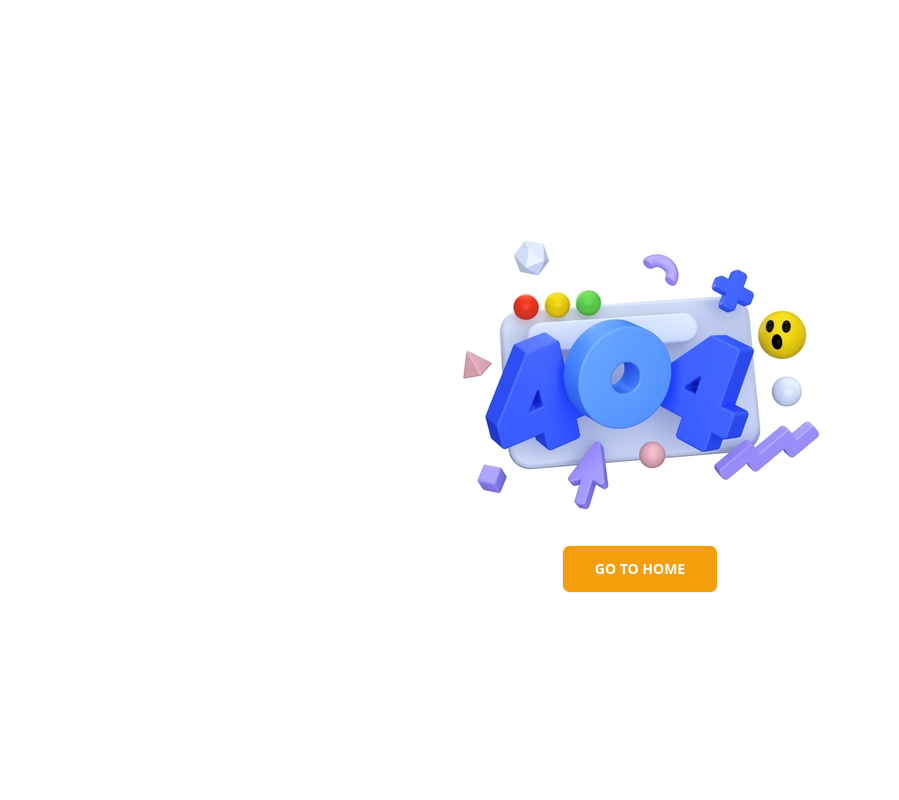
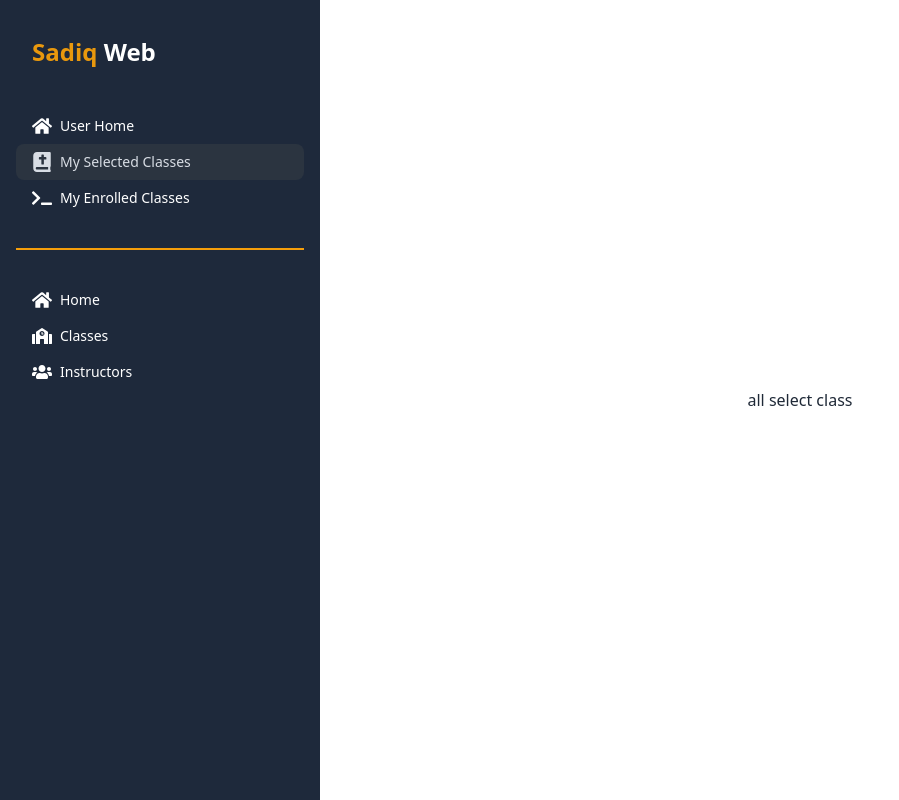
Before and after one commit to HmSani6699/summer-camp-client, a React (Vite) app: page /dashboard/selectClass in a window 1280 px wide. Shown: the whole page, without its empty margins (0-899 px from the left). Built offline with nearby package versions, Linux system fonts and the light colour scheme; no server answers.

Commit message:
added the query privuder

```diff
--- a/src/Hook/useClass.jsx
+++ /dev/null
@@ -1,19 +0,0 @@
-import { useQuery } from "@tanstack/react-query";
-import useAuth from "../Hooks/useAuth";
-
-const useClass = () => {
-    const { user } = useAuth()
-
-    const { data: selectClass, refetch } = useQuery({
-        queryKey: ['class', user?.email],
-        enabled: !!user?.email,
-        queryFn: async () => {
-            const res = await fetch(`http://localhost:5000/carts?email=${user?.email}`);
-            return res.json()
-        },
-    });
-    return [selectClass, refetch]
-
-}
-
-export default useClass;
--- /dev/null
+++ b/src/Hooks/useClass.jsx
@@ -0,0 +1,22 @@
+
+import { useQuery } from "@tanstack/react-query"
+import useAuth from "./useAuth";
+
+const useClass = () => {
+    const { user } = useAuth();
+    // console.log(user);
+    const { data: loadClass, refetch } = useQuery({
+        queryKey: ['class', user?.email],
+        enabled: !!user?.email,
+        queryFn: async () => {
+            const res = await fetch(`http://localhost:5000/class?email=${user?.email}`);
+            return res.json()
+        },
+
+
+    })
+
+    return [loadClass, refetch]
+}
+
+export default useClass
--- a/src/Pages/Dashboard/Dashboard/Dashboard.jsx
+++ b/src/Pages/Dashboard/Dashboard/Dashboard.jsx
@@ -17,7 +17,7 @@ const Dashboard = () => {
                         <h2 className="font-bold text-2xl lg:ml-4  mt-5 mb-10"><span className="text-[#f59f0bf1] ">Sadiq</span> Web</h2>
                         {/* Sidebar content here */}
                         <li><NavLink to="/dashboard/userHome"><FaHome className="text-[20px]"></FaHome> User Home</NavLink></li>
-                        <li><NavLink to="/dashboard/reservations"><FaBible className="text-[20px]"></FaBible>My Selected Classes</NavLink></li>
+                        <li><NavLink to="/dashboard/selectClass"><FaBible className="text-[20px]"></FaBible>My Selected Classes</NavLink></li>
                         <li><NavLink to="/dashboard/history"><FaTerminal className="text-[20px]"></FaTerminal> My Enrolled Classes</NavLink></li>
 
                         <div className="border my-8 border-amber-500"></div>
--- a/src/Pages/Dashboard/SelectClass/SelectClass.jsx
+++ b/src/Pages/Dashboard/SelectClass/SelectClass.jsx
@@ -1,8 +1,13 @@
+import useClass from "../../../Hooks/useClass";
+
 const SelectClass = () => {
+
+    const [loadClass] =useClass();
+    console.log(loadClass);
 
     return (
         <div>
-
+            <h2> all select class</h2>
         </div>
     );
 };
--- a/src/Routes/router.jsx
+++ b/src/Routes/router.jsx
@@ -10,6 +10,7 @@ import Instructors from "../Pages/Instructors/Instructors";
 import Classes from "../Pages/Classes/Classes";
 import Dashboard from "../Pages/Dashboard/Dashboard/Dashboard";
 import UserHome from "../Pages/Dashboard/UserHome/UserHome";
+import SelectClass from "../Pages/Dashboard/SelectClass/SelectClass";
 
 
 const router = createBrowserRouter([
@@ -46,6 +47,10 @@ const router = createBrowserRouter([
             {
                 path:'userHome',
                 element:<UserHome></UserHome>
+            },
+            {
+                path:'selectClass',
+                element:<SelectClass></SelectClass>
             }
         ]
     },
--- a/src/main.jsx
+++ b/src/main.jsx
@@ -1,19 +1,25 @@
 import React from 'react'
 import ReactDOM from 'react-dom/client'
 import './index.css'
-
 import {
   RouterProvider,
 } from "react-router-dom";
 import router from './Routes/router.jsx';
 import AuthProvider from './Provider/AuthProvider';
 
+import { QueryClient, QueryClientProvider,} from '@tanstack/react-query'
+
+
+const queryClient = new QueryClient()
+
 ReactDOM.createRoot(document.getElementById('root')).render(
   <React.StrictMode>
-    <AuthProvider>
-      <div className=''>
-        <RouterProvider router={router} />
-      </div>
-    </AuthProvider>
+    <QueryClientProvider client={queryClient}>
+      <AuthProvider>
+        <div className=''>
+          <RouterProvider router={router} />
+        </div>
+      </AuthProvider>
+    </QueryClientProvider>
   </React.StrictMode>,
 )
```
